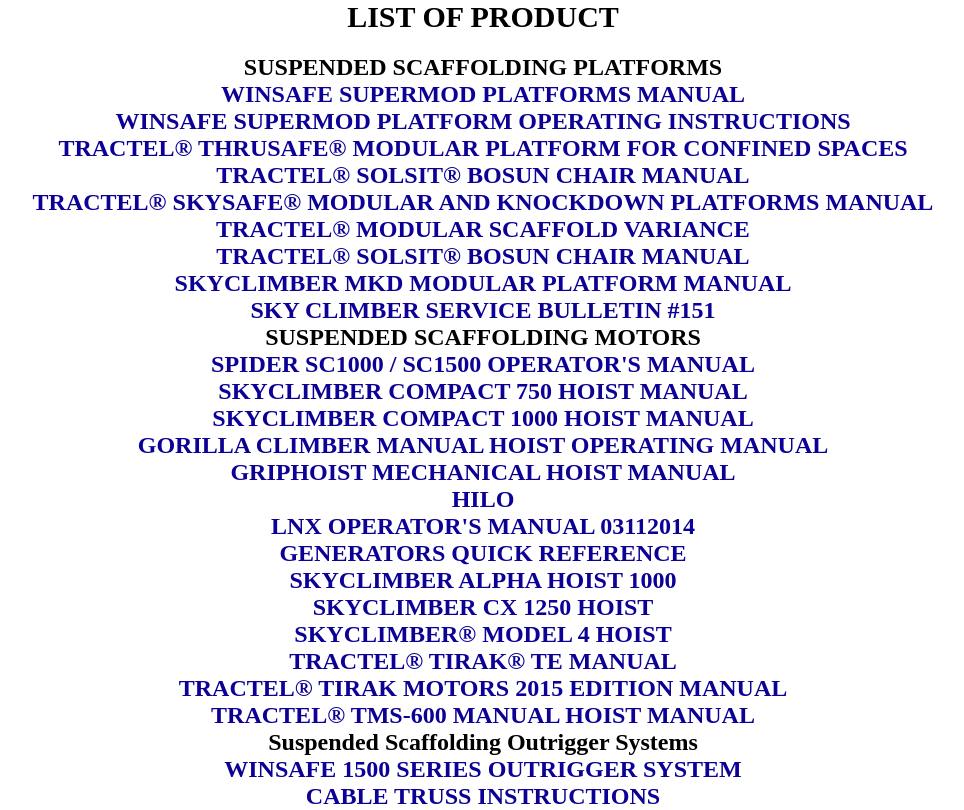
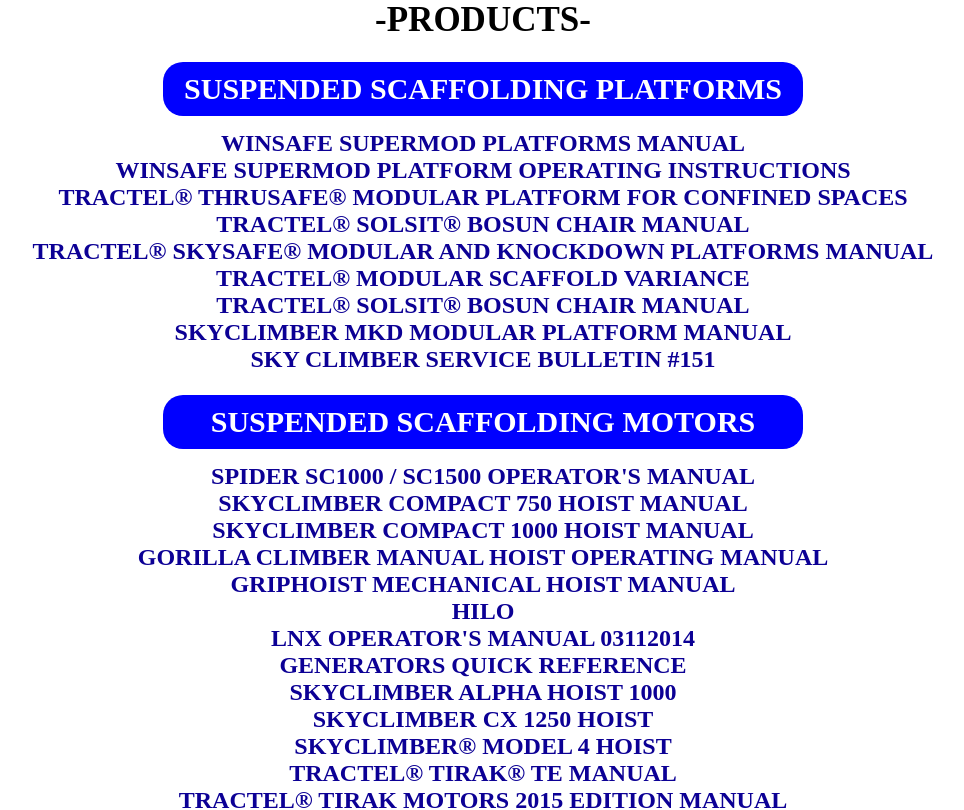
Before and after one commit to farhanyousaf786/hexagon, a React (Create React App) app: page /products-list in a window 1280 px wide. Shown: the top 810 px of the page, without its empty margins (157-1121 px from the left). Built offline with nearby package versions, Linux system fonts and the light colour scheme; a web font is replaced by a local one.

Commit message:
link styling on progress

```diff
--- a/src/Components/ProductList/ListStyle/ListStyle.css
+++ b/src/Components/ProductList/ListStyle/ListStyle.css
@@ -1,5 +1,3 @@
-
-
 .ss-list a{
 
 
@@ -21,3 +19,41 @@ a:hover {
 a:active {
     text-decoration: none;
 }
+
+
+
+
+
+
+@media only screen and (min-width: 1224px) {
+
+    .p-title{
+
+        font-size: 30px;
+        padding: 10px;
+        background-color: blue;
+        width: 50%;
+        border-radius: 20px;
+        color: white;
+        margin-bottom: 14px;
+        margin-top: 22px;
+
+        }
+
+}
+
+@media only screen and (max-width: 1224px) {
+
+    .p-title{
+
+        font-size: 17px;
+        padding: 5px;
+        background-color: blue;
+        width: 50%;
+        border-radius: 20px;
+        color: white;
+        margin-bottom: 10px;
+
+        }
+
+}
--- a/src/Components/ProductList/ProductList.css
+++ b/src/Components/ProductList/ProductList.css
@@ -14,6 +14,6 @@ background-color: white;
 
   text-align: center;
   align-items: center;
-  font-size: 30px;
+  font-size: 35px;
   font-weight: 900;
 }
--- a/src/Components/ProductList/ProductList.jsx
+++ b/src/Components/ProductList/ProductList.jsx
@@ -28,7 +28,7 @@ const cards = cardsArr.map((data, idx) => {
 
   <div className="p-list">
 
-  <centerr><div className='p-head'>LIST OF PRODUCT</div></centerr>
+  <centerr><div className='p-head'>-PRODUCTS-</div></centerr>
 
 
   <center><h2>{cards}</h2></center>
```
